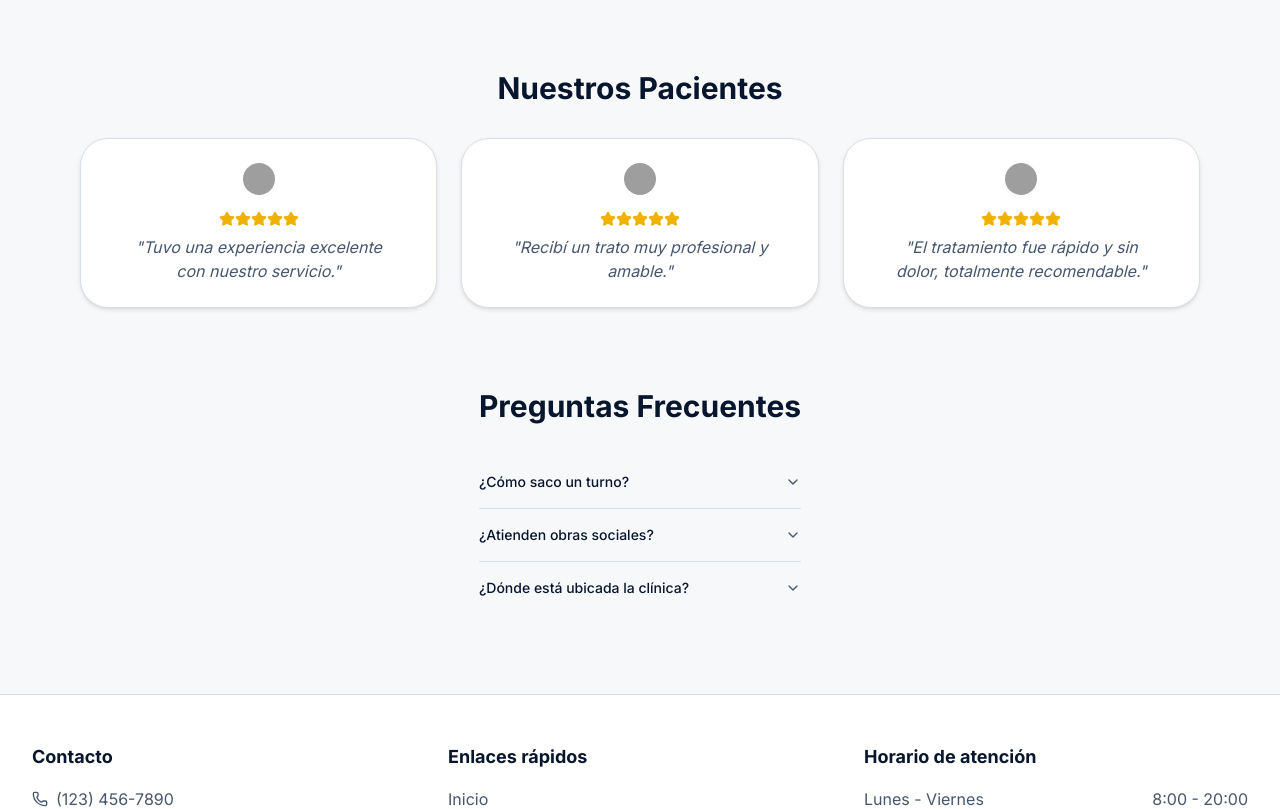
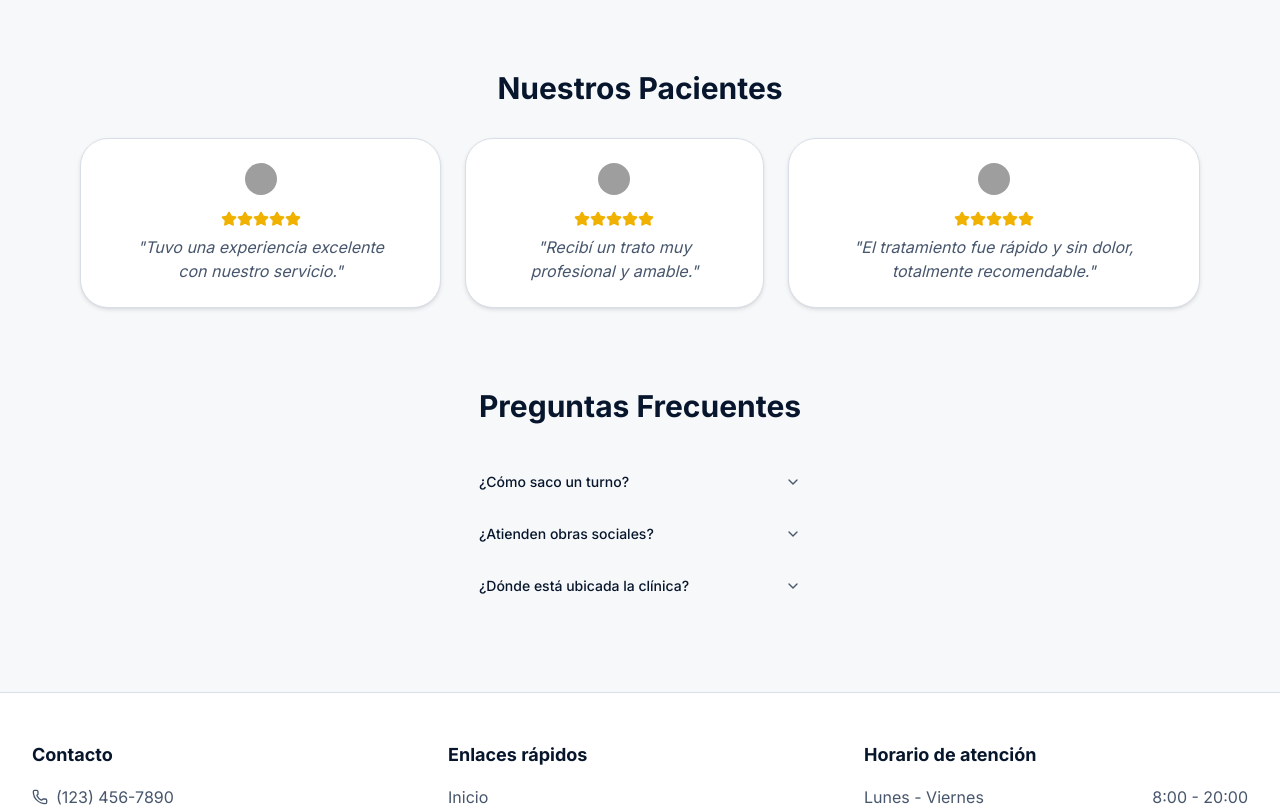
Before and after one commit to melinab1998/TPI-PROGRAMACION-IV, a React (Vite) app in the folder frontend/: page / in a window 1280 px wide. Shown: the part 1720-2529 px from the top of the page. Built offline with nearby package versions, Linux system fonts and the light colour scheme; grey boxes are pictures that could not be loaded.

Commit message:
animations

```diff
--- a/frontend/src/components/DoctorProfile/DoctorProfile.jsx
+++ b/frontend/src/components/DoctorProfile/DoctorProfile.jsx
@@ -1,10 +1,16 @@
-import React from "react";
-import { Card, CardTitle, CardDescription, CardContent } from "@/components/ui/card";
+import { motion } from "framer-motion";
+import { Card, CardTitle, CardDescription } from "@/components/ui/card";
 import { Avatar, AvatarImage, AvatarFallback } from "@/components/ui/avatar";
 
 export default function DoctorProfile() {
     return (
         <section className="max-w-4xl mx-auto mt-20 px-4">
+            <motion.div
+                initial={{ opacity: 0, x: -50 }}
+                whileInView={{ opacity: 1, x: 0 }}
+                viewport={{ once: true, amount: 0.3 }}
+                transition={{ duration: 0.8 }}
+            >
                 <Card className="bg-[var(--card)] border-[var(--border)] flex flex-col md:flex-row items-center p-6 gap-6">
                     <Avatar className="w-24 h-24">
                         <AvatarImage src="/doctor.jpg" alt="Dra. Erica" />
@@ -19,6 +25,7 @@ export default function DoctorProfile() {
                         </CardDescription>
                     </div>
                 </Card>
+            </motion.div>
         </section>
     );
 }
--- a/frontend/src/components/FAQSection/FAQSection.jsx
+++ b/frontend/src/components/FAQSection/FAQSection.jsx
@@ -1,5 +1,6 @@
 import React from "react";
 import { Accordion, AccordionItem, AccordionTrigger, AccordionContent } from "@/components/ui/accordion";
+import { motion, AnimatePresence } from "framer-motion";
 
 const faqData = [
     {
@@ -22,10 +23,27 @@ export default function FAQSection() {
             <h2 className="text-3xl font-bold mb-8 text-center">Preguntas Frecuentes</h2>
             <Accordion type="single" collapsible className="w-full">
                 {faqData.map((item, index) => (
-                    <AccordionItem key={index} value={`item-${index + 1}`}>
-                        <AccordionTrigger>{item.question}</AccordionTrigger>
-                        <AccordionContent>{item.answer}</AccordionContent>
-                    </AccordionItem>
+                    <motion.div
+                        key={index}
+                        initial={{ opacity: 0, y: 20 }}
+                        whileInView={{ opacity: 1, y: 0 }}
+                        viewport={{ once: true, amount: 0.2 }}
+                        transition={{ duration: 0.4, delay: index * 0.1 }}
+                    >
+                        <AccordionItem value={`item-${index + 1}`}>
+                            <AccordionTrigger>{item.question}</AccordionTrigger>
+                            <AnimatePresence>
+                                <motion.div
+                                    initial={{ opacity: 0, height: 0 }}
+                                    animate={{ opacity: 1, height: "auto" }}
+                                    exit={{ opacity: 0, height: 0 }}
+                                    transition={{ duration: 0.3 }}
+                                >
+                                    <AccordionContent>{item.answer}</AccordionContent>
+                                </motion.div>
+                            </AnimatePresence>
+                        </AccordionItem>
+                    </motion.div>
                 ))}
             </Accordion>
         </section>
--- a/frontend/src/components/ServicesSection/ServicesSection.jsx
+++ b/frontend/src/components/ServicesSection/ServicesSection.jsx
@@ -2,50 +2,55 @@ import React from "react";
 import { Card, CardContent, CardHeader, CardTitle } from "@/components/ui/card";
 import { Button } from "@/components/ui/button";
 import { RiToothLine } from "react-icons/ri";
-import { FaArrowRight} from "react-icons/fa";
+import { FaArrowRight } from "react-icons/fa";
 import { TbMoodSpark } from "react-icons/tb";
 import { CgBrackets } from "react-icons/cg";
-
+import { motion } from "framer-motion";
 
 export default function ServicesSection() {
     const servicios = [
         {
             title: "Odontología General",
-            description:
-                "Revisiones completas, limpiezas profesionales y tratamientos básicos para mantener tu salud bucal.",
+            description: "Revisiones completas, limpiezas profesionales y tratamientos básicos para mantener tu salud bucal.",
             icon: <RiToothLine className="h-10 w-10 text-primary" />,
         },
         {
             title: "Ortodoncia",
-            description:
-                "Corrección de la posición dental con brackets metálicos, estéticos o alineadores invisibles.",
+            description: "Corrección de la posición dental con brackets metálicos, estéticos o alineadores invisibles.",
             icon: <CgBrackets className="h-10 w-10 text-primary" />,
         },
         {
             title: "Estética Dental",
-            description:
-                "Blanqueamientos, carillas y tratamientos para conseguir la sonrisa que siempre has deseado.",
+            description: "Blanqueamientos, carillas y tratamientos para conseguir la sonrisa que siempre has deseado.",
             icon: <TbMoodSpark className="h-10 w-10 text-primary" />,
         },
     ];
 
+    const cardVariants = {
+        hidden: { opacity: 0, y: 30 },
+        visible: { opacity: 1, y: 0 },
+    };
+
     return (
         <section className="max-w-7xl mx-auto px-4 py-16 sm:py-20">
             <div className="text-center mb-16">
-                <h2 className="text-3xl font-bold tracking-tight sm:text-4xl">
-                    Nuestros Servicios
-                </h2>
+                <h2 className="text-3xl font-bold tracking-tight sm:text-4xl">Nuestros Servicios</h2>
                 <p className="mt-4 text-lg text-muted-foreground max-w-2xl mx-auto">
                     Atención odontológica personalizada con tecnología de vanguardia y compromiso profesional.
                 </p>
             </div>
 
             <div className="grid grid-cols-1 md:grid-cols-2 lg:grid-cols-3 gap-8">
-                {servicios.map((servicio) => (
-                    <Card
+                {servicios.map((servicio, index) => (
+                    <motion.div
                         key={servicio.title}
-                        className="group hover:shadow-lg transition-all duration-300 h-full"
+                        initial="hidden"
+                        whileInView="visible"
+                        viewport={{ once: true, amount: 0.2 }}
+                        transition={{ delay: index * 0.2, duration: 0.5 }}
+                        variants={cardVariants}
                     >
+                        <Card className="group hover:shadow-lg transition-all duration-300 h-full">
                             <CardHeader className="flex flex-col items-center">
                                 <div className="p-3 mb-4 rounded-full bg-primary/10 group-hover:bg-primary/20 transition-colors">
                                     {servicio.icon}
@@ -59,6 +64,7 @@ export default function ServicesSection() {
                                 </Button>
                             </CardContent>
                         </Card>
+                    </motion.div>
                 ))}
             </div>
         </section>
--- a/frontend/src/components/TestimonialSection/TestimonialSection.jsx
+++ b/frontend/src/components/TestimonialSection/TestimonialSection.jsx
@@ -1,33 +1,31 @@
-import React from "react";
+import { motion } from "framer-motion";
 import { Card, CardContent } from "@/components/ui/card";
 import { Avatar, AvatarImage, AvatarFallback } from "@/components/ui/avatar";
 import { Star } from "lucide-react";
 
 const patients = [
-    {
-        name: "Ana",
-        message: "Tuvo una experiencia excelente con nuestro servicio.",
-        image: "https://images.unsplash.com/photo-1607746882042-944635dfe10e?crop=faces&fit=crop&w=150&h=150", // ejemplo
-    },
-    {
-        name: "Luis",
-        message: "Recibí un trato muy profesional y amable.",
-        image: "https://images.unsplash.com/photo-1599566150163-29194dcaad36?crop=faces&fit=crop&w=150&h=150", // ejemplo
-    },
-    {
-        name: "Carla",
-        message: "El tratamiento fue rápido y sin dolor, totalmente recomendable.",
-        image: "https://images.unsplash.com/photo-1544005313-94ddf0286df2?crop=faces&fit=crop&w=150&h=150", // ejemplo
-    },
+    { name: "Ana", message: "Tuvo una experiencia excelente con nuestro servicio.", image: "https://images.unsplash.com/photo-1607746882042-944635dfe10e?crop=faces&fit=crop&w=150&h=150" },
+    { name: "Luis", message: "Recibí un trato muy profesional y amable.", image: "https://images.unsplash.com/photo-1599566150163-29194dcaad36?crop=faces&fit=crop&w=150&h=150" },
+    { name: "Carla", message: "El tratamiento fue rápido y sin dolor, totalmente recomendable.", image: "https://images.unsplash.com/photo-1544005313-94ddf0286df2?crop=faces&fit=crop&w=150&h=150" },
 ];
 
 export default function TestimonialsSection() {
     return (
         <section className="max-w-6xl mx-auto mt-20 px-4">
             <h2 className="text-3xl font-bold mb-8 text-center">Nuestros Pacientes</h2>
-            <div className="flex flex-col md:flex-row gap-6 justify-center">
+            <motion.div
+                className="flex flex-col md:flex-row gap-6 justify-center"
+                initial="hidden"
+                whileInView="visible"
+                viewport={{ once: true, amount: 0.3 }}
+                variants={{ visible: { transition: { staggerChildren: 0.2 } } }}
+            >
                 {patients.map(({ name, message, image }) => (
-                    <Card key={name} className="flex-1 bg-[var(--card)] border-[var(--border)] p-6">
+                    <motion.div
+                        key={name}
+                        variants={{ hidden: { opacity: 0, y: 20 }, visible: { opacity: 1, y: 0 } }}
+                    >
+                        <Card className="flex-1 bg-[var(--card)] border-[var(--border)] p-6">
                             <CardContent className="flex flex-col items-center text-center">
                                 <Avatar className="mb-4">
                                     <AvatarImage src={image} alt={name} />
@@ -35,19 +33,15 @@ export default function TestimonialsSection() {
                                 </Avatar>
                                 <div className="flex mb-2">
                                     {Array(5).fill(0).map((_, i) => (
-                                    <Star
-                                        key={i}
-                                        className="w-4 h-4 text-yellow-500 fill-yellow-500"
-                                    />
+                                        <Star key={i} className="w-4 h-4 text-yellow-500 fill-yellow-500" />
                                     ))}
                                 </div>
-                            <p className="text-[var(--muted-foreground)] italic">
-                                "{message}"
-                            </p>
+                                <p className="text-[var(--muted-foreground)] italic">"{message}"</p>
                             </CardContent>
                         </Card>
+                    </motion.div>
                 ))}
-            </div>
+            </motion.div>
         </section>
     );
 }
```
Lines whose indentation alone changed are shown as unchanged.
